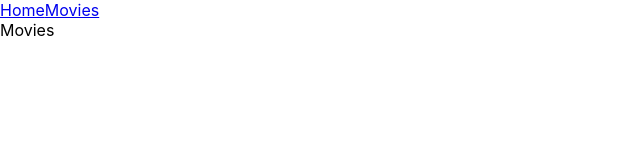
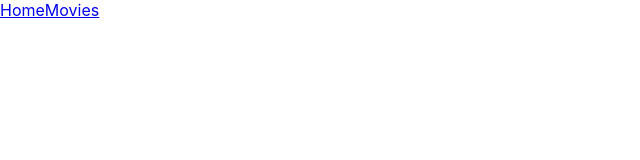
Before and after one commit to YuriyBeregovoy/goit-react-hw-05-movies, a React (Create React App) app: page /movies in a window 1280 px wide. Shown: the top 160 px of the page, without its empty margins (0-640 px from the left). Built offline with nearby package versions, Linux system fonts and the light colour scheme.

Commit message:
Update Movies.js

```diff
--- a/src/components/pages/Movies.js
+++ b/src/components/pages/Movies.js
@@ -1,6 +1,40 @@
+
+import { useEffect, useState } from "react";
+import axios from "axios";
+
+
 const Movies = () => {
+//  const [trendingMoviesArrea, setTrendingMoviesArrea] = useState([]);
 
-  return <div>Movies</div>
+
+//   useEffect(() => {
+//    const fetchMovies = async () => {
+
+//       try {
+
+//         const response = await axios.get("https://api.themoviedb.org/3/trending/movie/day?api_key=18e447cd4ab696665fa7fbc918675bb1");
+
+//         // console.log(response.data.results);
+//         const trendingMoviesArray = response.data.results;
+//         setTrendingMoviesArrea(trendingMoviesArray);
+
+//       } catch (error) {
+//         console.error("Помилка при отриманні даних:", error);
+//         throw error;
+//       }
+//     }
+//     fetchMovies();
+//     }, []);
+
+
+
+  return (
+    <main>
+      <div>
+
+    </div>
+    </main>
+  )
 }
 
 export default Movies;
```
